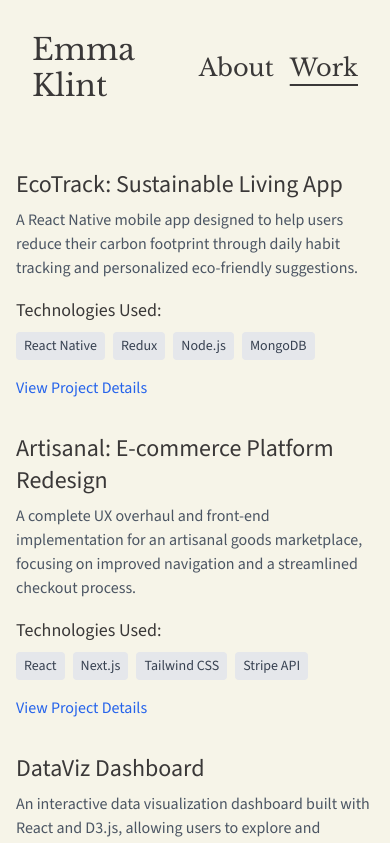
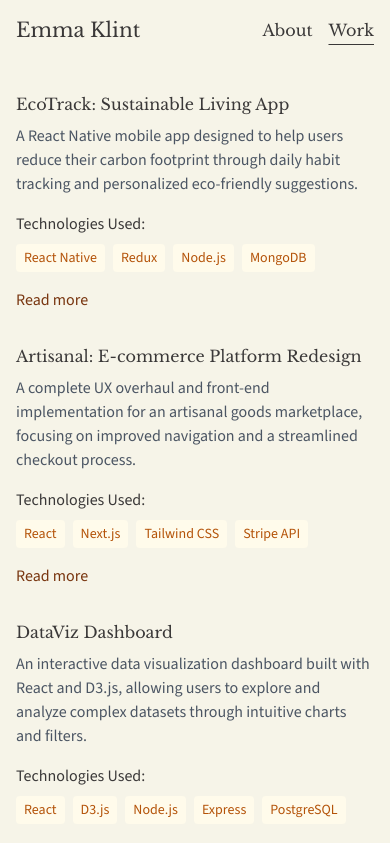
Before and after one commit to emmaklint/portfolio, a Next.js app: page /work in a window 390 px wide. Shown: the top 843 px of the page. Built offline with nearby package versions, Linux system fonts and the light colour scheme.

Commit message:
Improve font sizes

```diff
--- a/src/app/about/page.js
+++ b/src/app/about/page.js
@@ -13,7 +13,7 @@ export default function About() {
             className="rounded-full"
           />
         </div>
-        <p className="text-lg mb-4 max-w-prose">
+        <p className="text-lg md:text-xl mb-4 max-w-prose">
           I’m a UX design and front-end development consultant with a Master’s
           Degree in Media Technology and Interaction Design from KTH. For the
           past 6 years, I’ve worked in various roles, from building design
@@ -22,14 +22,14 @@ export default function About() {
           both design and development to create seamless digital experiences
           that prioritize user needs and functionality.
         </p>
-        <p className="text-lg mb-4 max-w-prose">
+        <p className="text-lg md:text-xl mb-4 max-w-prose">
           I enjoy collaborating with teams across disciplines and working
           closely with users to gather continuous feedback, ensuring that every
           project I take on is both effective and user-centered. My approach
           blends technical problem-solving with thoughtful design, resulting in
           solutions that make a real impact.
         </p>
-        <p className="text-lg max-w-prose">
+        <p className="text-lg md:text-xl max-w-prose">
           Outside of work, I love reading, cooking, and going on adventures with
           my family. I value accountability, curiosity, and a systematic
           approach to my work.
--- a/src/app/work/[id]/page.js
+++ b/src/app/work/[id]/page.js
@@ -36,13 +36,13 @@ export default function ProjectPage({ params }) {
   }
 
   return (
-    <>
-      <Link href="/" className="text-blue-500 hover:underline mb-4 block">
+    <div>
+      <Link href="/" className="text-amber-700 hover:underline mb-4 block">
         &larr; Back to Home
       </Link>
-      <h1 className="text-4xl font-bold mb-4">{project.title}</h1>
+      <h1 className="text-2xl font-bold mb-4 font-serif">{project.title}</h1>
       <p className="text-xl mb-8">{project.description}</p>
       <div className="whitespace-pre-line">{project.fullDescription}</div>
-    </>
+    </div>
   );
 }
--- a/src/app/work/page.js
+++ b/src/app/work/page.js
@@ -28,15 +28,17 @@ export default function Work() {
       <div className="grid grid-cols-1 md:grid-cols-2 gap-8">
         {projects.map((project) => (
           <div key={project.id}>
-            <h2 className="text-2xl mb-2">{project.title}</h2>
+            <h2 className="text-base md:text-2xl mb-2 font-serif">
+              {project.title}
+            </h2>
             <p className="text-gray-600 mb-4">{project.description}</p>
             <div className="mb-4">
-              <h3 className="text-lg mb-2">Technologies Used:</h3>
+              <h3 className="text-base mb-2">Technologies Used:</h3>
               <div className="flex flex-wrap gap-2">
                 {project.technologies.map((tech, index) => (
                   <span
                     key={index}
-                    className="bg-gray-200 text-gray-700 px-2 py-1 rounded text-sm"
+                    className="bg-amber-50 text-amber-700 px-2 py-1 rounded text-sm"
                   >
                     {tech}
                   </span>
@@ -45,9 +47,9 @@ export default function Work() {
             </div>
             <a
               href={`/work/${project.id}`}
-              className="text-blue-600 hover:underline"
+              className="text-amber-900 hover:underline"
             >
-              View Project Details
+              Read more
             </a>
           </div>
         ))}
--- a/src/components/Navbar.js
+++ b/src/components/Navbar.js
@@ -10,7 +10,7 @@ const NavLink = ({ href, children }) => {
   return (
     <Link
       href={href}
-      className={`font-serif hover:text-orange-700 text-2xl ${
+      className={`font-serif hover:text-orange-700 text-base md:text-2xl ${
         isActive ? "text-decoration-line: underline underline-offset-8" : ""
       }`}
     >
@@ -20,9 +20,9 @@ const NavLink = ({ href, children }) => {
 };
 const Navbar = () => {
   return (
-    <nav className="p-8">
+    <nav className="p-4">
       <div className="flex justify-between items-center">
-        <Link href="/" className="text-3xl font-serif">
+        <Link href="/" className="text-xl md:text-3xl font-serif">
           Emma Klint
         </Link>
         <ul className="flex space-x-4">
```
